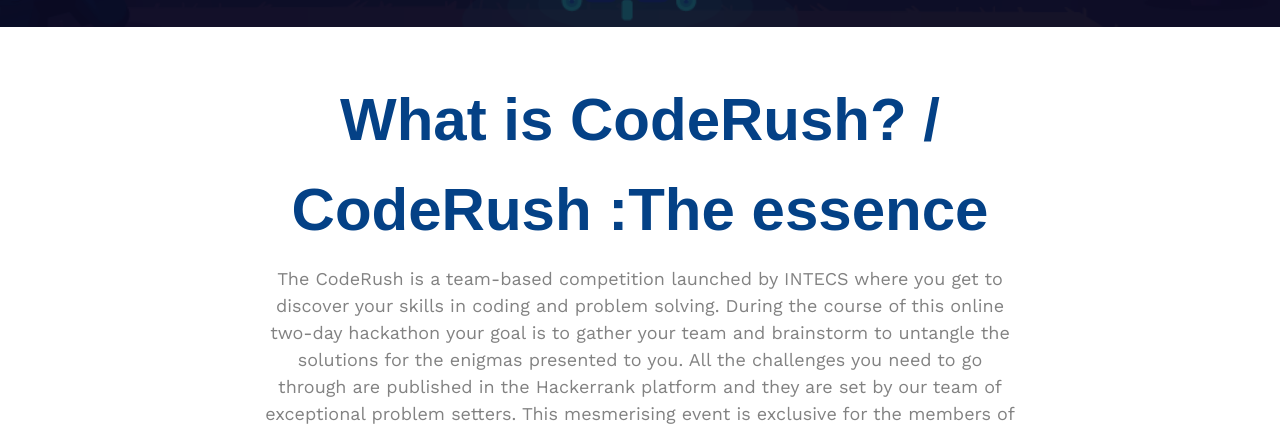
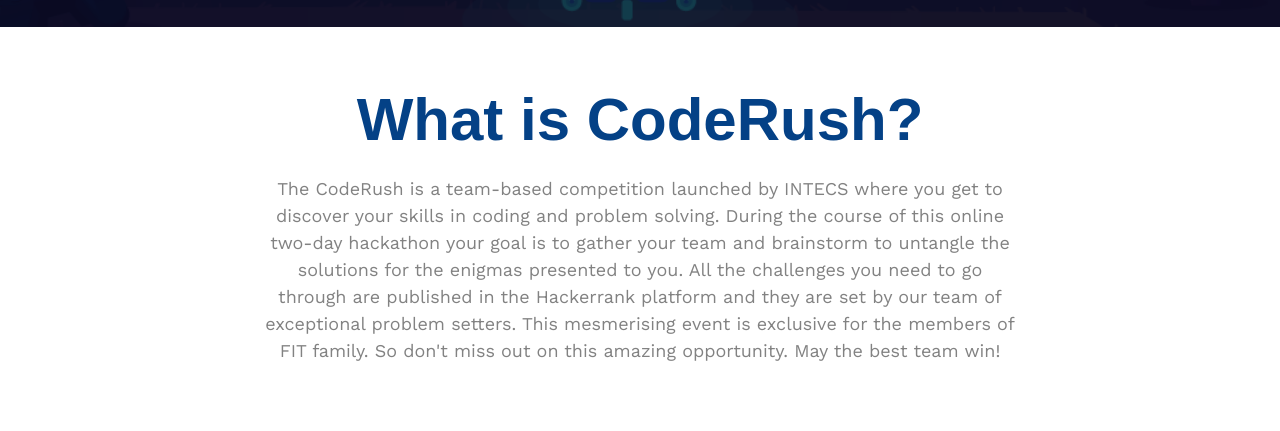
Before and after one commit to I3han/coderush.github.io, a plain HTML site: page index.html in a window 1280 px wide. Shown: the part 873-1304 px from the top of the page. Drawn offline with nearby package versions, Linux system fonts and the light colour scheme; files whose address does not match are found by name.

Commit message:
updated content

```diff
--- a/index.html
+++ b/index.html
@@ -127,7 +127,7 @@
             <div class="container">
                 <div class="row">
                     <div class="col-md-8 col-md-offset-2 text-center fh5co-heading animate-box">
-                        <h2>What is CodeRush? / CodeRush :The essence </h2>
+                        <h2>What is CodeRush?  </h2>
                         <p>The CodeRush is a team-based competition launched by INTECS where you get to discover your skills in coding and problem solving.
 			   During the course of this online two-day hackathon your goal is to gather your team and brainstorm to untangle the solutions for the enigmas presented to you.
 			   All the challenges you need to go through are published in the Hackerrank platform and they are set by our team of exceptional problem setters.
```
